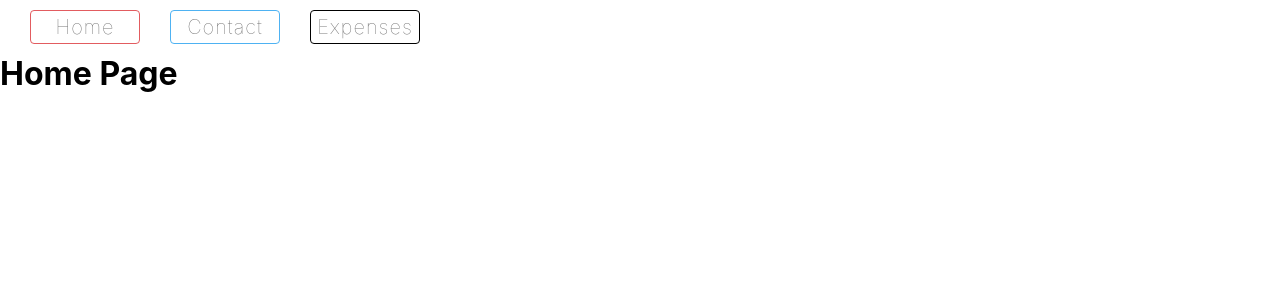
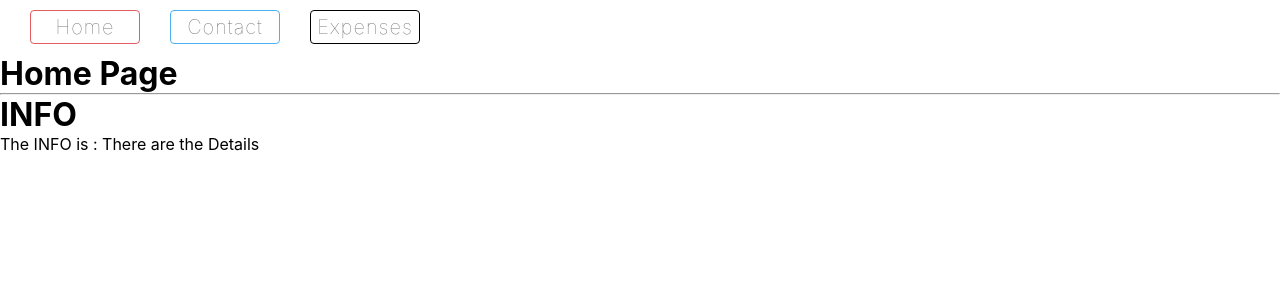
Before and after one commit to bel7aG/ExpensifyApplication, a React (Create React App) app: page / in a window 1280 px wide. Shown: the top 300 px of the page. Built offline with nearby package versions, Linux system fonts and the light colour scheme.

Commit message:
Higher Order Component PlayGround HOC

```diff
--- a/public/index.html
+++ b/public/index.html
@@ -8,5 +8,7 @@
   </head>
   <body>
     <div id="root"></div>
+    <hr>
+    <div class="hoc"></div>
   </body>
 </html>
--- a/src/index.js
+++ b/src/index.js
@@ -7,6 +7,8 @@ import configureStore from './store/configureStore'
 import {  addExpense, removeExpense, editExpense } from './actions/expenses';
 import { setTextFilter, sortByAmount, sortByDate, setStartDate, setEndDate } from './actions/filters';
 import getVisiblExpenses from './selectors/expenses';
+import "./playground/HOC";
+
 
 const store = configureStore();
 const unsubscibe = store.subscribe(() => {
--- /dev/null
+++ b/src/playground/HOC.js
@@ -0,0 +1,15 @@
+// Higher Order Component (HOC)
+
+// ==> A Component (HOC) that render another component.
+
+import React, { Component } from 'react';
+import ReactDOM from 'react-dom';
+
+const Info = (props) => (
+  <div>
+    <h1>INFO</h1>
+    <p>The INFO is : {props.info}</p>
+  </div>
+);
+
+ReactDOM.render(<Info info="There are the Details"/>, document.querySelector('.hoc'));
```
